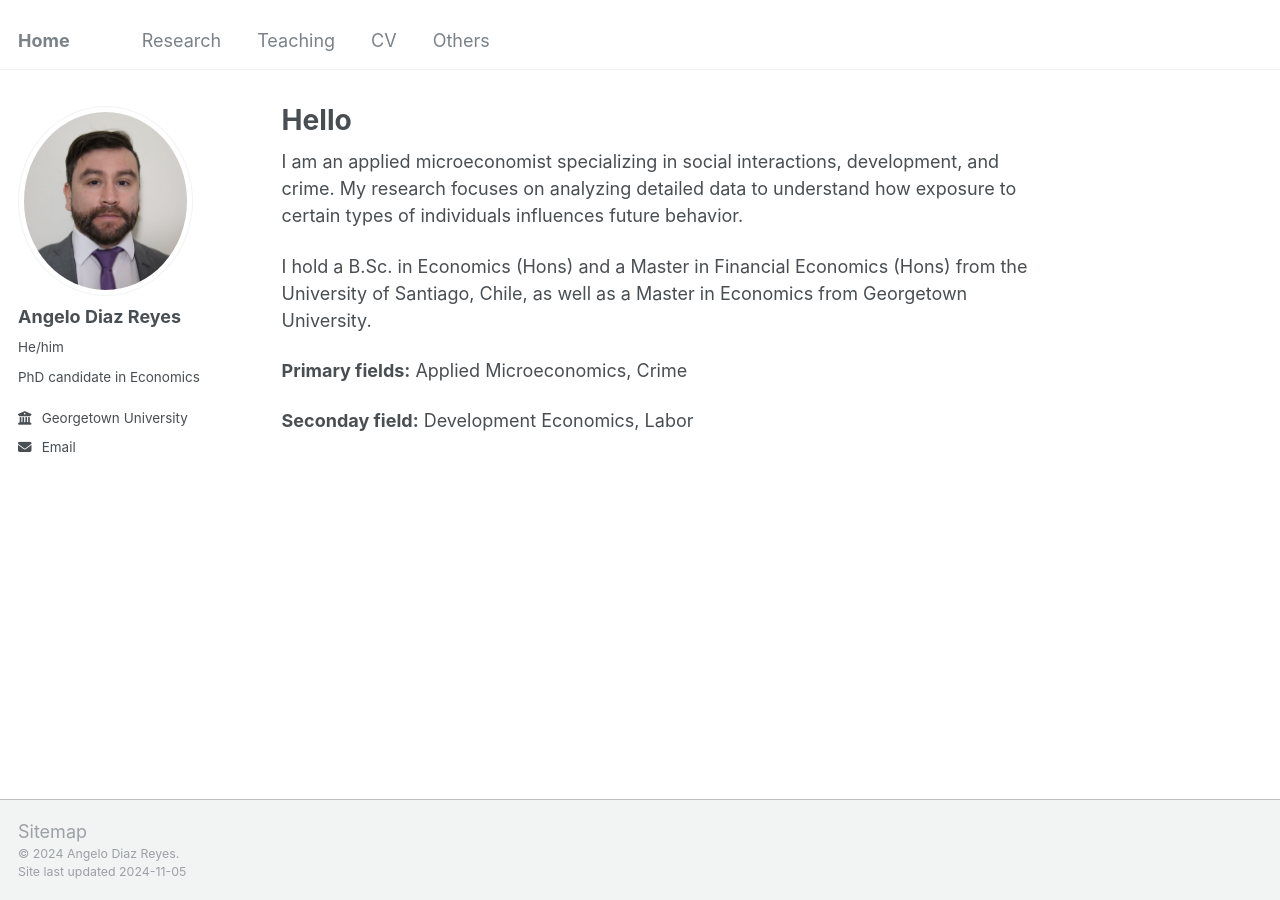
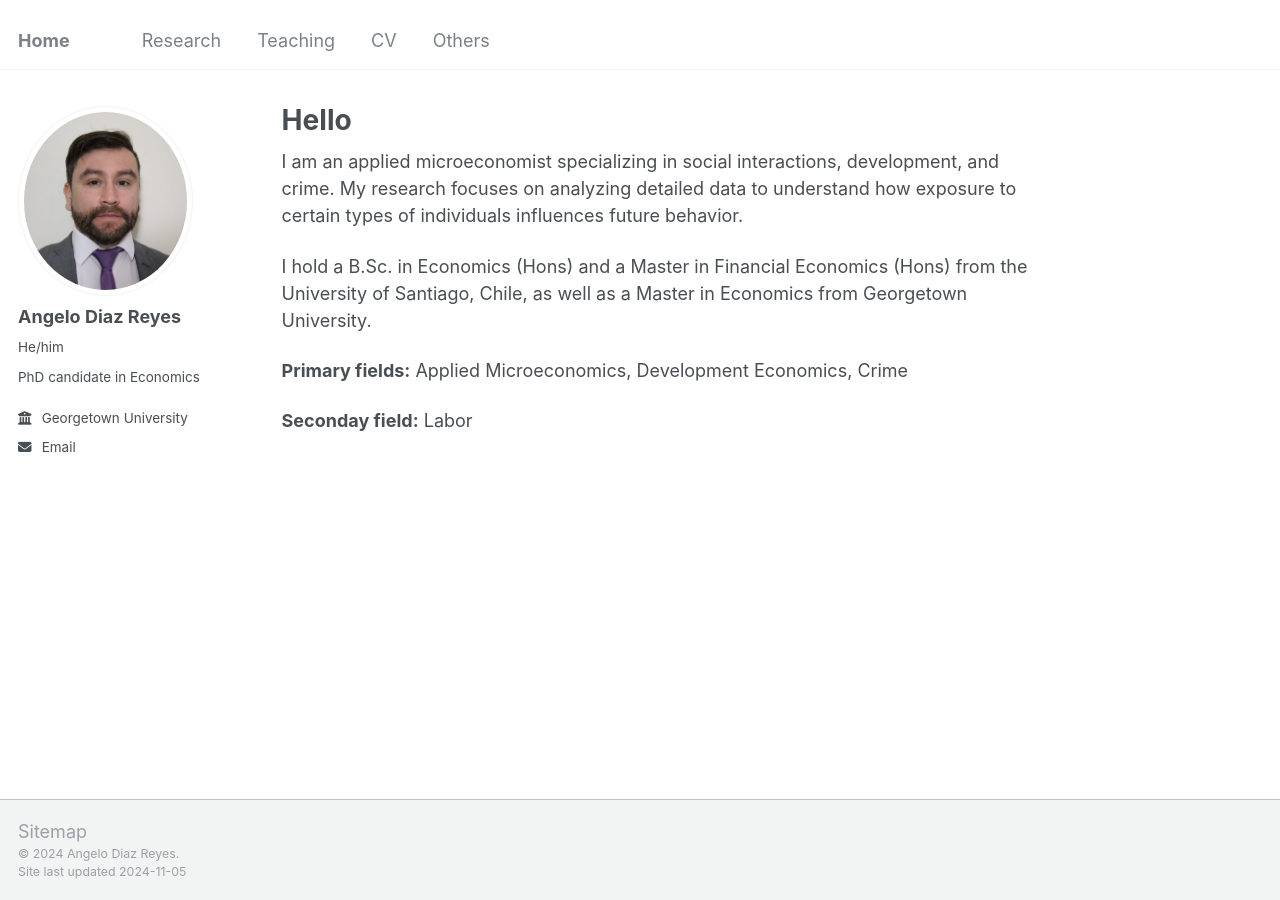
Before and after one commit to angelodiazreyes/angelodiazreyes.github.io, a Jekyll site: the page built from _pages/about.md, in a window 1280 px wide. Built offline with Jekyll 4.4.1, drawn with Linux system fonts in a browser that asks for light colours.

```diff
--- a/_pages/about.md
+++ b/_pages/about.md
@@ -11,6 +11,6 @@ I am an applied microeconomist specializing in social interactions, development,
 
 I hold a B.Sc. in Economics (Hons) and a Master in Financial Economics (Hons) from the University of Santiago, Chile, as well as a Master in Economics from Georgetown University.
 
-**Primary fields:** Applied Microeconomics, Crime
+**Primary fields:** Applied Microeconomics, Development Economics, Crime
 
-**Seconday field:** Development Economics, Labor
+**Seconday field:** Labor
```
